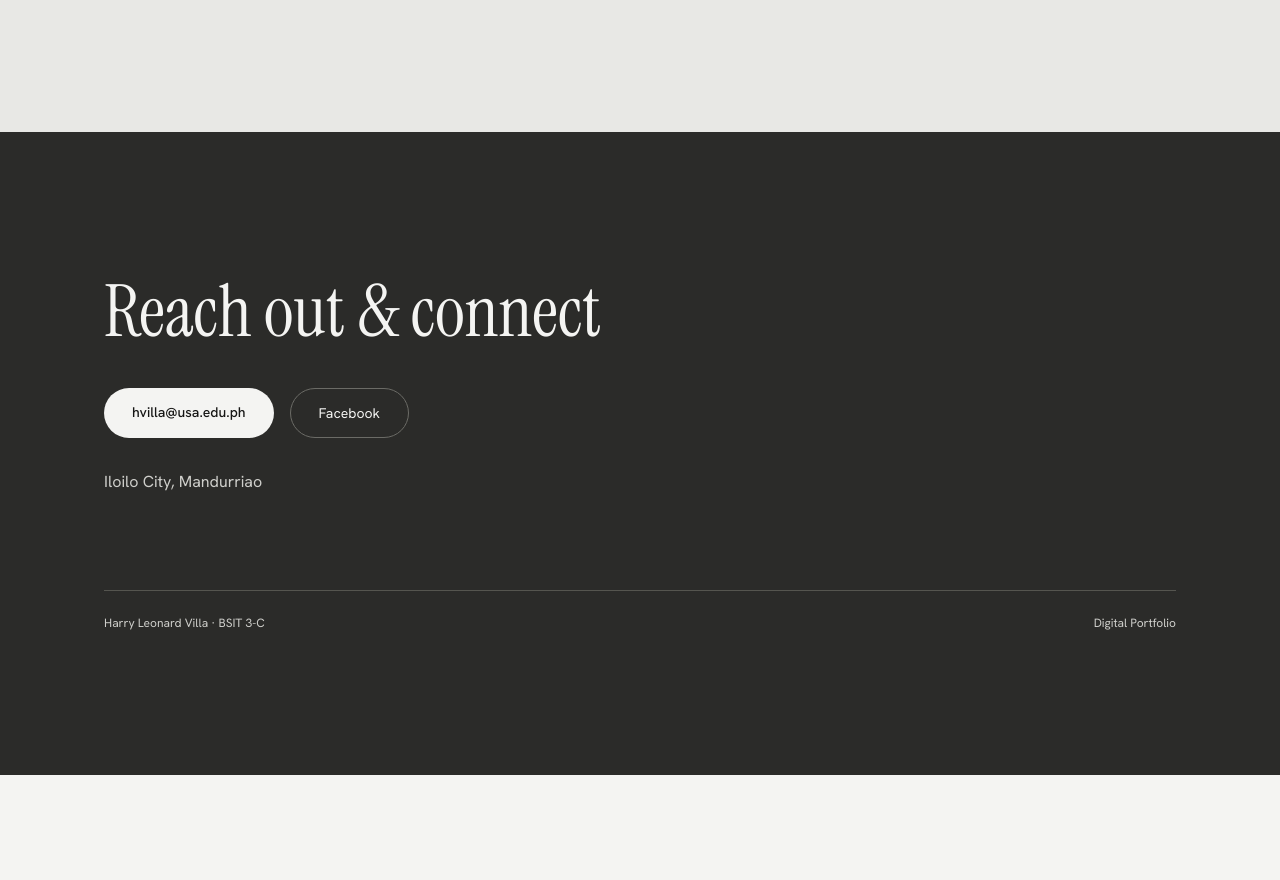
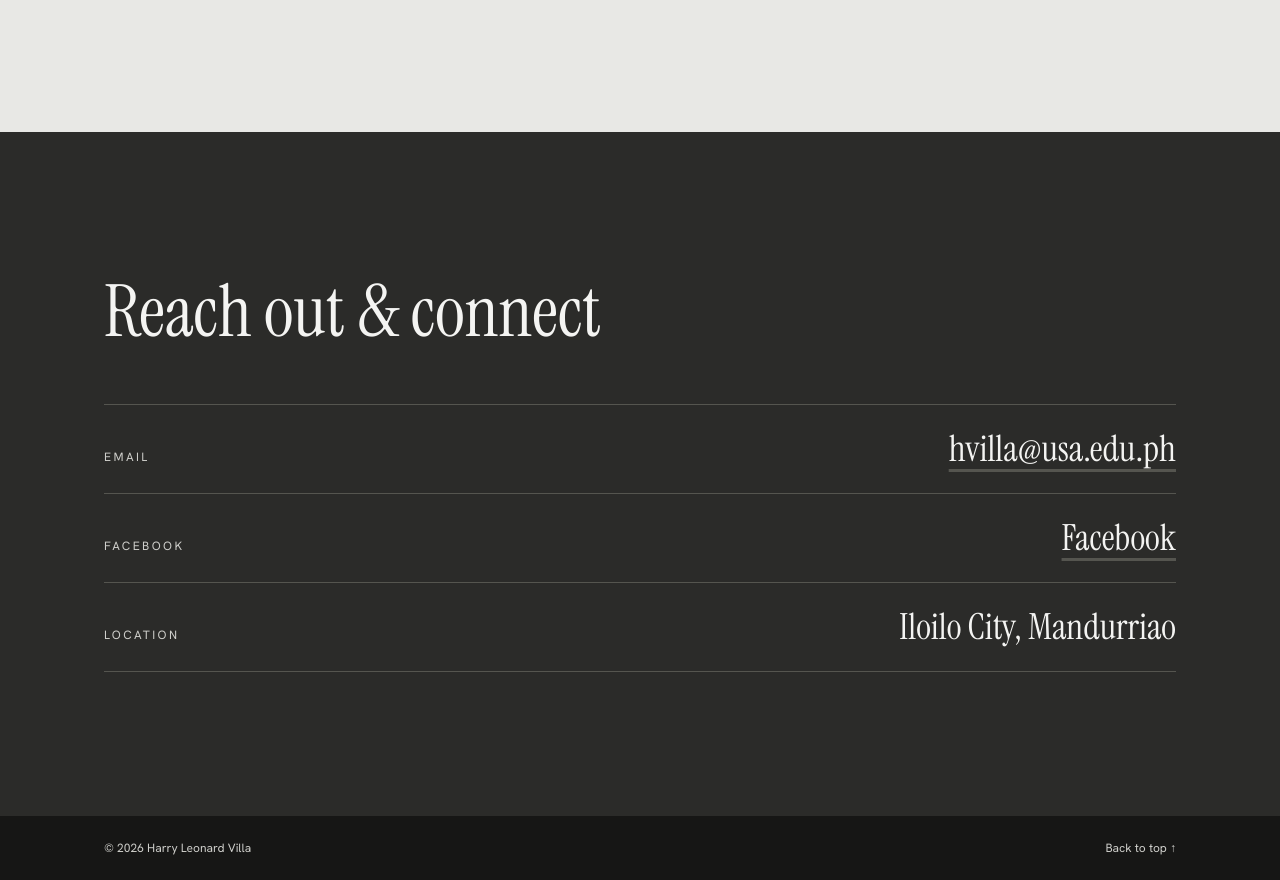
Before and after one commit to DeghneG/harryvilla-portfolio, a React (Vite) app: page /category/ancient-modern in a window 1280 px wide. Shown: the part 1120-2000 px from the top of the page. Before the commit the page ends 1895 px from the top, so only its background shows below. Built offline with nearby package versions, Linux system fonts and the light colour scheme.

Commit message:
Add Vercel to tools, new contact rows and minimal footer
Co-Authored-By: Claude Sonnet 5.5 <noreply@anthropic.com>

```diff
--- a/src/App.tsx
+++ b/src/App.tsx
@@ -6,6 +6,7 @@ import { Work } from './components/Work'
 import { Technologies } from './components/Technologies'
 import { Philosophy } from './components/Philosophy'
 import { Contact } from './components/Contact'
+import { Footer } from './components/Footer'
 import { ScrollManager } from './components/ScrollManager'
 import { CategoryPage } from './pages/CategoryPage'
 
@@ -34,6 +35,7 @@ export default function App() {
         </Routes>
       </main>
       <Contact />
+      <Footer />
     </>
   )
 }
--- a/src/components/Contact.tsx
+++ b/src/components/Contact.tsx
@@ -2,24 +2,35 @@ import { profile } from '../data/content'
 import { Reveal } from './Reveal'
 
 export function Contact() {
+  const rows = [
+    { label: 'Email', value: profile.email, href: `mailto:${profile.email}` },
+    { label: 'Facebook', value: 'Facebook', href: profile.facebook, external: true },
+    { label: 'Location', value: profile.location },
+  ]
+
   return (
-    <footer id="contact" className="bg-graphite text-paper">
+    <section id="contact" className="bg-graphite text-paper">
       <div className="mx-auto max-w-6xl px-6 py-28 md:px-10 md:py-36">
         <Reveal as="h2" className="font-display text-5xl md:text-7xl">Reach out &amp; connect</Reveal>
-        <Reveal delay={0.2} className="mt-10 flex flex-wrap gap-4">
-          <a href={`mailto:${profile.email}`} className="rounded-full bg-paper px-7 py-3.5 text-sm font-medium text-ink transition-colors hover:bg-stone">
-            {profile.email}
-          </a>
-          <a href={profile.facebook} target="_blank" rel="noreferrer" className="rounded-full border border-ash px-7 py-3.5 text-sm transition-colors hover:border-paper">
-            Facebook
-          </a>
+        <Reveal stagger className="mt-14 divide-y divide-slate border-y border-slate">
+          {rows.map((r) => (
+            <div key={r.label} className="flex flex-wrap items-baseline justify-between gap-x-8 gap-y-1 py-6">
+              <span className="text-xs tracking-[0.2em] text-stone uppercase">{r.label}</span>
+              {r.href ? (
+                <a
+                  href={r.href}
+                  {...(r.external ? { target: '_blank', rel: 'noreferrer' } : {})}
+                  className="font-display text-2xl underline decoration-slate underline-offset-8 transition-colors hover:decoration-paper md:text-4xl"
+                >
+                  {r.value}
+                </a>
+              ) : (
+                <span className="font-display text-2xl md:text-4xl">{r.value}</span>
+              )}
+            </div>
+          ))}
         </Reveal>
-        <Reveal as="p" delay={0.3} className="mt-8 text-stone">{profile.location}</Reveal>
-        <div className="mt-24 flex flex-wrap justify-between gap-4 border-t border-slate pt-6 text-xs text-stone">
-          <span>{profile.name} · {profile.section}</span>
-          <span>Digital Portfolio</span>
-        </div>
       </div>
-    </footer>
+    </section>
   )
 }
--- /dev/null
+++ b/src/components/Footer.tsx
@@ -0,0 +1,13 @@
+import { Link } from 'react-router-dom'
+import { profile } from '../data/content'
+
+export function Footer() {
+  return (
+    <footer className="bg-ink text-stone">
+      <div className="mx-auto flex max-w-6xl items-center justify-between gap-4 px-6 py-6 text-xs md:px-10">
+        <span>© 2026 {profile.name}</span>
+        <Link to="/#top" className="transition-colors hover:text-paper">Back to top ↑</Link>
+      </div>
+    </footer>
+  )
+}
--- a/src/data/content.ts
+++ b/src/data/content.ts
@@ -69,7 +69,7 @@ export const moreProjects: MoreProject[] = Array.from({ length: 6 }, () => ({
 export const technologies = [
   { id: 'frontend', label: 'Front End', items: ['HTML', 'CSS', 'JavaScript', 'TypeScript'] },
   { id: 'backend', label: 'Back End', items: ['Python', 'Java'] },
-  { id: 'tools', label: 'Tools', items: ['Git', 'GitHub', 'Antigravity', 'Canva', 'Adobe Illustrator', 'Stop Motion Studio'] },
+  { id: 'tools', label: 'Tools', items: ['Git', 'GitHub', 'Antigravity', 'Canva', 'Adobe Illustrator', 'Stop Motion Studio', 'Vercel'] },
 ]
 
 export const credentials = {
```
